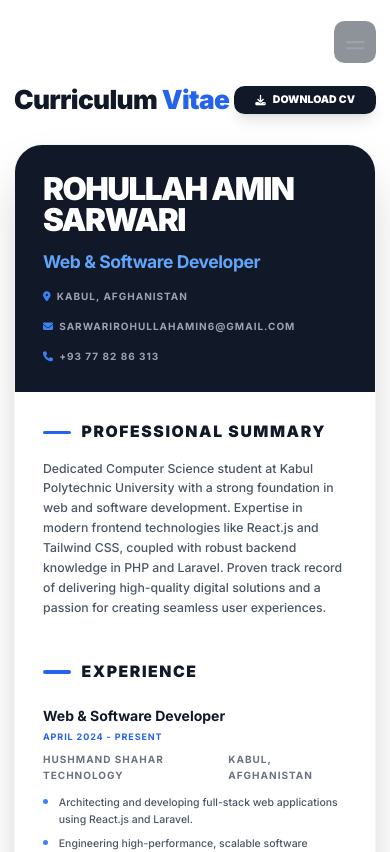
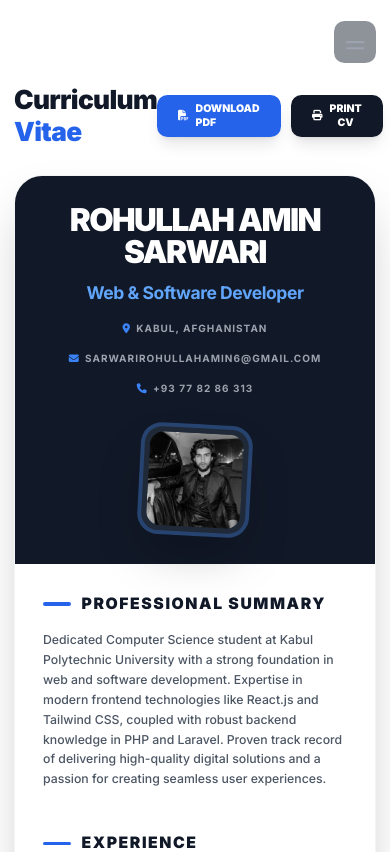
Before and after one commit to RohullahAminSarwari/RohullahAminSarwari-Portfolio, a React (Vite) app: page /resume in a window 390 px wide. Shown: the top 852 px of the page. Built offline with nearby package versions, Linux system fonts and the light colour scheme; the HTML template or start-up script is replaced by a standard one.

Commit message:
Enhance Resume page: Professional photo, improved print layout, and responsive design

```diff
--- a/src/pages/Resume.jsx
+++ b/src/pages/Resume.jsx
@@ -65,40 +65,69 @@ const Resume = () => {
 
   return (
     <div className="min-h-screen bg-white dark:bg-[#020617] transition-colors duration-300 print:bg-white print:pt-0">
-      <div className="max-w-7xl mx-auto px-4 sm:px-6 lg:px-8 pt-24 pb-12">
+      {/* Print-only Styles */}
+      <style dangerouslySetInnerHTML={{ __html: `
+        @media print {
+          @page { margin: 1cm; size: portrait; }
+          body { -webkit-print-color-adjust: exact; print-color-adjust: exact; background: white !important; }
+          .no-print { display: none !important; }
+          .print-shadow-none { box-shadow: none !important; border: 1px solid #e5e7eb !important; }
+          .print-text-black { color: black !important; }
+          .print-bg-gray { background-color: #f9fafb !important; }
+          .print-border-b { border-bottom: 1px solid #e5e7eb !important; }
+          .print-gap-4 { gap: 1rem !important; }
+          .print-p-6 { padding: 1.5rem !important; }
+          .print-m-0 { margin: 0 !important; }
+          .print-grid-cols-1 { grid-template-columns: repeat(1, minmax(0, 1fr)) !important; }
+          .print-hidden { display: none !important; }
+          .print-block { display: block !important; }
+          .print-rounded-none { border-radius: 0 !important; }
+        }
+      `}} />
+
+      <div className="max-w-7xl mx-auto px-4 sm:px-6 lg:px-8 pt-24 pb-12 print:pt-0 print:px-0">
         {/* Header Actions */}
         <div className={`flex justify-between items-center mb-8 transition-all duration-1000 print:hidden ${isVisible ? 'opacity-100' : 'opacity-0'}`}>
           <h1 className="text-3xl md:text-4xl font-black text-gray-900 dark:text-white tracking-tight">
             Curriculum <span className="text-blue-600 dark:text-blue-400">Vitae</span>
           </h1>
-          <button
-            onClick={handlePrint}
-            className="px-6 py-2 bg-gray-900 dark:bg-white text-white dark:text-black rounded-xl font-black text-xs flex items-center gap-2 hover:scale-105 transition-all shadow-lg"
-          >
-            <i className="fas fa-download"></i> DOWNLOAD CV
-          </button>
+          <div className="flex gap-3">
+            <a
+              href="/cv.pdf"
+              download="Rohullah_Amin_Sarwari_CV.pdf"
+              className="px-6 py-2 bg-blue-600 text-white rounded-xl font-black text-xs flex items-center gap-2 hover:scale-105 transition-all shadow-lg"
+            >
+              <i className="fas fa-file-pdf"></i> DOWNLOAD PDF
+            </a>
+            <button
+              onClick={handlePrint}
+              className="px-6 py-2 bg-gray-900 dark:bg-white text-white dark:text-black rounded-xl font-black text-xs flex items-center gap-2 hover:scale-105 transition-all shadow-lg"
+            >
+              <i className="fas fa-print"></i> PRINT CV
+            </button>
+          </div>
         </div>
 
-        <div className="bg-white dark:bg-[#1e293b]/20 rounded-[2rem] shadow-2xl border border-gray-100 dark:border-white/5 overflow-hidden print:shadow-none print:border-none print:rounded-none backdrop-blur-xl">
+        <div className="bg-white dark:bg-[#1e293b]/20 rounded-[2rem] shadow-2xl border border-gray-100 dark:border-white/5 overflow-hidden print:shadow-none print:border print:border-gray-200 print:rounded-none backdrop-blur-xl">
           {/* Resume Header */}
-          <div className="bg-gray-900 dark:bg-[#0f172a] p-8 md:p-12 text-white grid grid-cols-1 md:grid-cols-3 gap-8 items-center">
-            <div className="md:col-span-2 space-y-4">
+          <div className="bg-gray-900 dark:bg-[#0f172a] p-8 md:p-12 text-white flex flex-col md:flex-row justify-between items-center gap-8 print:bg-gray-900 print:text-white print:p-8">
+            <div className="space-y-4 text-center md:text-left print:text-left">
               <h2 className="text-4xl md:text-5xl font-black tracking-tighter leading-none uppercase">ROHULLAH AMIN<br />SARWARI</h2>
               <p className="text-xl font-bold text-blue-400 tracking-tight">Web & Software Developer</p>
-              <div className="flex flex-wrap gap-4 text-[10px] font-bold text-gray-400 uppercase tracking-widest">
+              <div className="flex flex-wrap justify-center md:justify-start gap-4 text-[10px] font-bold text-gray-400 uppercase tracking-widest">
                 <span className="flex items-center gap-1.5"><i className="fas fa-map-marker-alt text-blue-500"></i> {contactData.location}</span>
                 <span className="flex items-center gap-1.5"><i className="fas fa-envelope text-blue-500"></i> {contactData.email}</span>
                 <span className="flex items-center gap-1.5"><i className="fas fa-phone text-blue-500"></i> {contactData.phone}</span>
               </div>
             </div>
-            <div className="hidden md:block">
-              <div className="w-36 h-36 rounded-[1.5rem] border-2 border-blue-500 p-1.5 overflow-hidden bg-gray-800">
-                <img src="/profile.jpg" alt="Rohullah Amin Sarwari" className="w-full h-full object-cover rounded-[1rem] grayscale" />
+            <div className="shrink-0">
+              <div className="w-32 h-32 md:w-40 md:h-40 rounded-3xl border-4 border-blue-500/30 p-1.5 overflow-hidden bg-gray-800 shadow-2xl rotate-3 hover:rotate-0 transition-transform duration-500 print:rotate-0 print:w-32 print:h-32">
+                <img src="/profile.jpg" alt="Rohullah Amin Sarwari" className="w-full h-full object-cover rounded-2xl grayscale hover:grayscale-0 transition-all duration-700" />
               </div>
             </div>
           </div>
 
-          <div className="p-8 md:p-12 grid grid-cols-1 lg:grid-cols-3 gap-12">
+          <div className="p-8 md:p-12 grid grid-cols-1 lg:grid-cols-3 gap-12 print:p-8">
             {/* Left Column */}
             <div className="lg:col-span-2 space-y-12">
               <section className="space-y-4">
```
